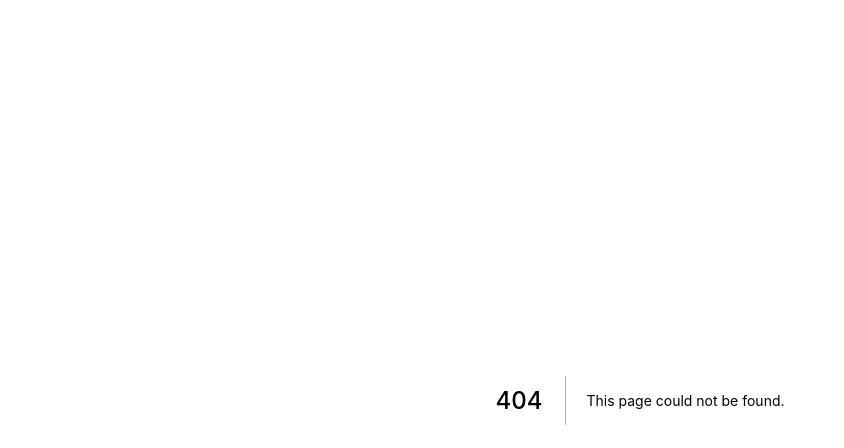
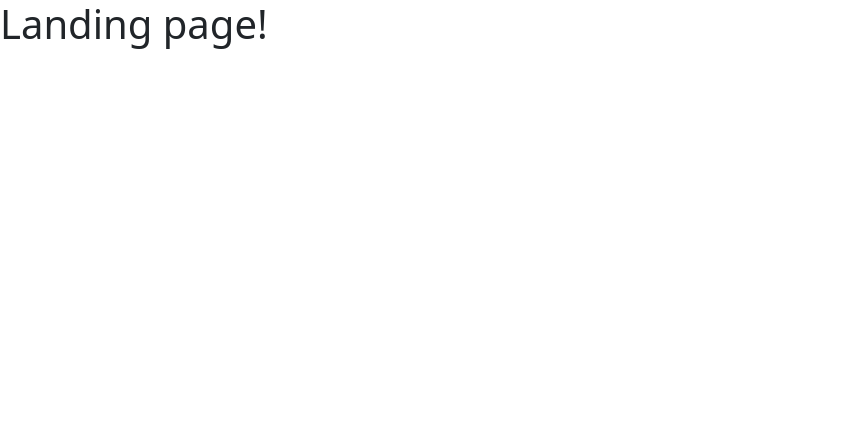
Before and after one commit to Kogeer/micro_tix, a Next.js app in the folder frontend/: page / in a window 1280 px wide. Before the commit this address had no page. Shown: the top 448 px of the page, without its empty margins (0-844 px from the left). Built offline with nearby package versions, Linux system fonts and the light colour scheme.

Commit message:
add basic index page

```diff
--- /dev/null
+++ b/frontend/pages/index.js
@@ -0,0 +1,5 @@
+const Index = () => {
+    return <h1>Landing page!</h1>;
+};
+
+export default Index;
```
